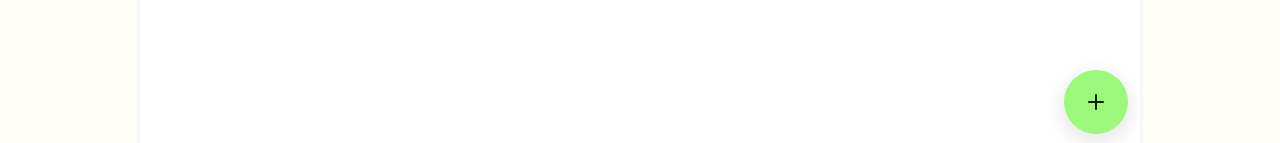
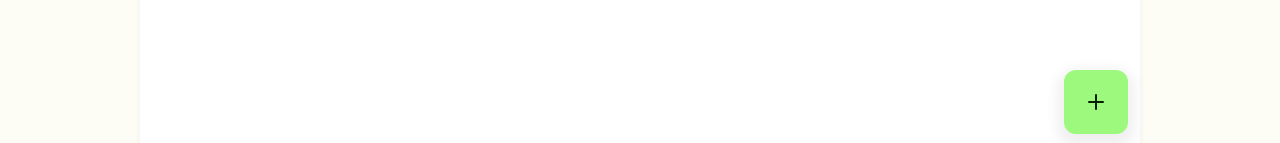
Before and after one commit to jhonnoriega1221/angular-todo, an Angular app: page / in a window 1280 px wide. Shown: the part 654-797 px from the top of the page. Built offline with nearby package versions, Linux system fonts and the light colour scheme.

Commit message:
add: agregar hover

```diff
--- a/src/app/app.component.css
+++ b/src/app/app.component.css
@@ -42,7 +42,6 @@
     bottom: 0;
     width: 64px;
     height: 64px;
-    border-radius: 100%;
     margin: 0 12px 12px 0;
     display: flex;
     justify-content: center;
--- a/src/app/components/task-item/task-item.component.css
+++ b/src/app/components/task-item/task-item.component.css
@@ -12,7 +12,6 @@
     height: 42px;
     width: 42px;
     text-align: center;
-    border-radius: 100%;
 }
 
 @media (min-width: 600px){
--- a/src/styles.css
+++ b/src/styles.css
@@ -29,6 +29,27 @@ button {
     background-color: var(--primary-container);
     color: var(--on-primary-container);
     border: none;
+    position: relative;
+}
+
+button::after{
+    content: "";
+    position: absolute;
+    top: 0;
+    left: 0;
+    width: 100%;
+    height: 100%;
+    opacity: 0;
+    border-radius: 12px;
+}
+
+button:hover::after{
+    opacity: 0.15;
+    background-color: black;
+}
+
+button:active::after{
+    opacity: 0.25;
 }
 
 .fab{
```
